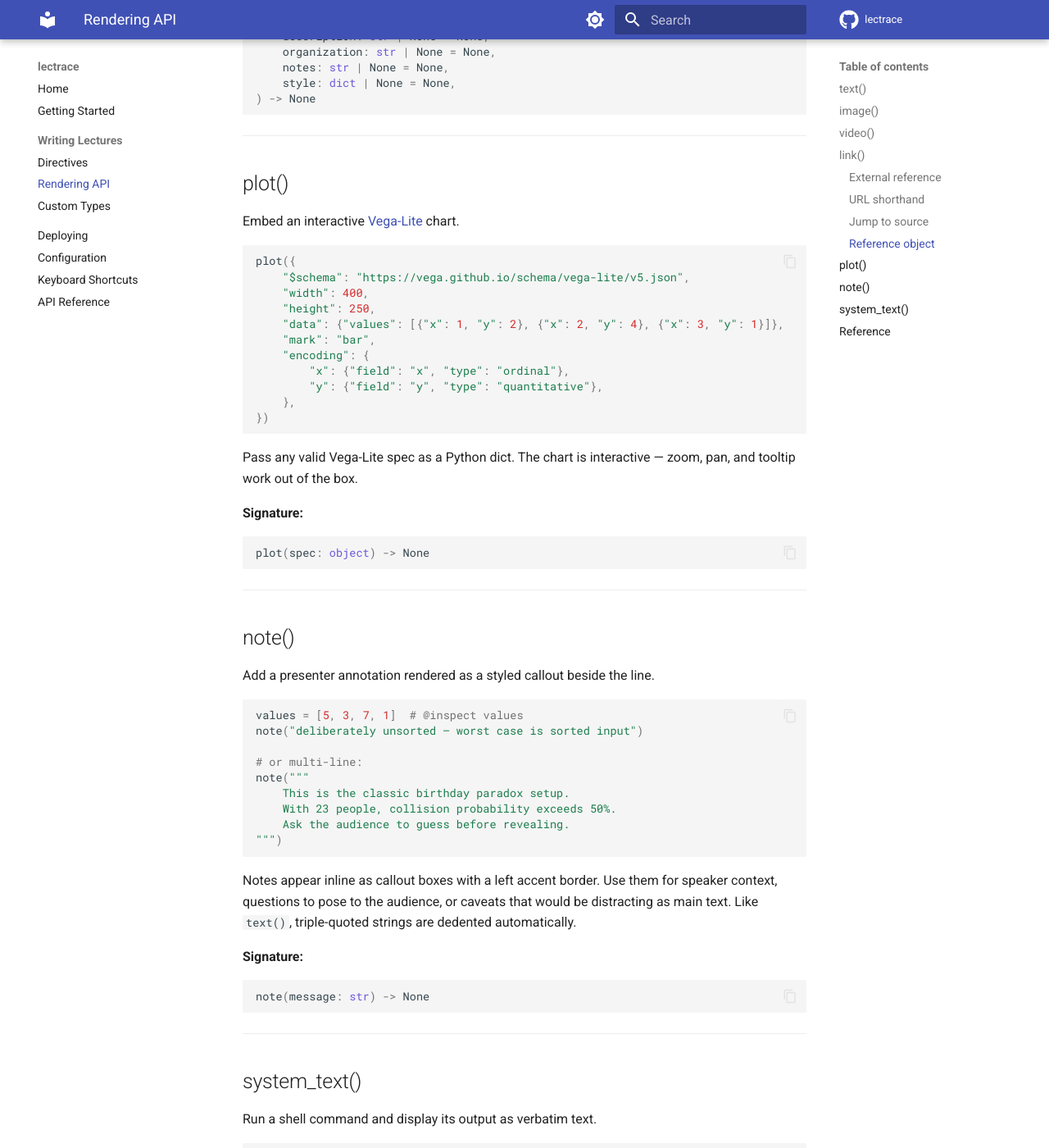
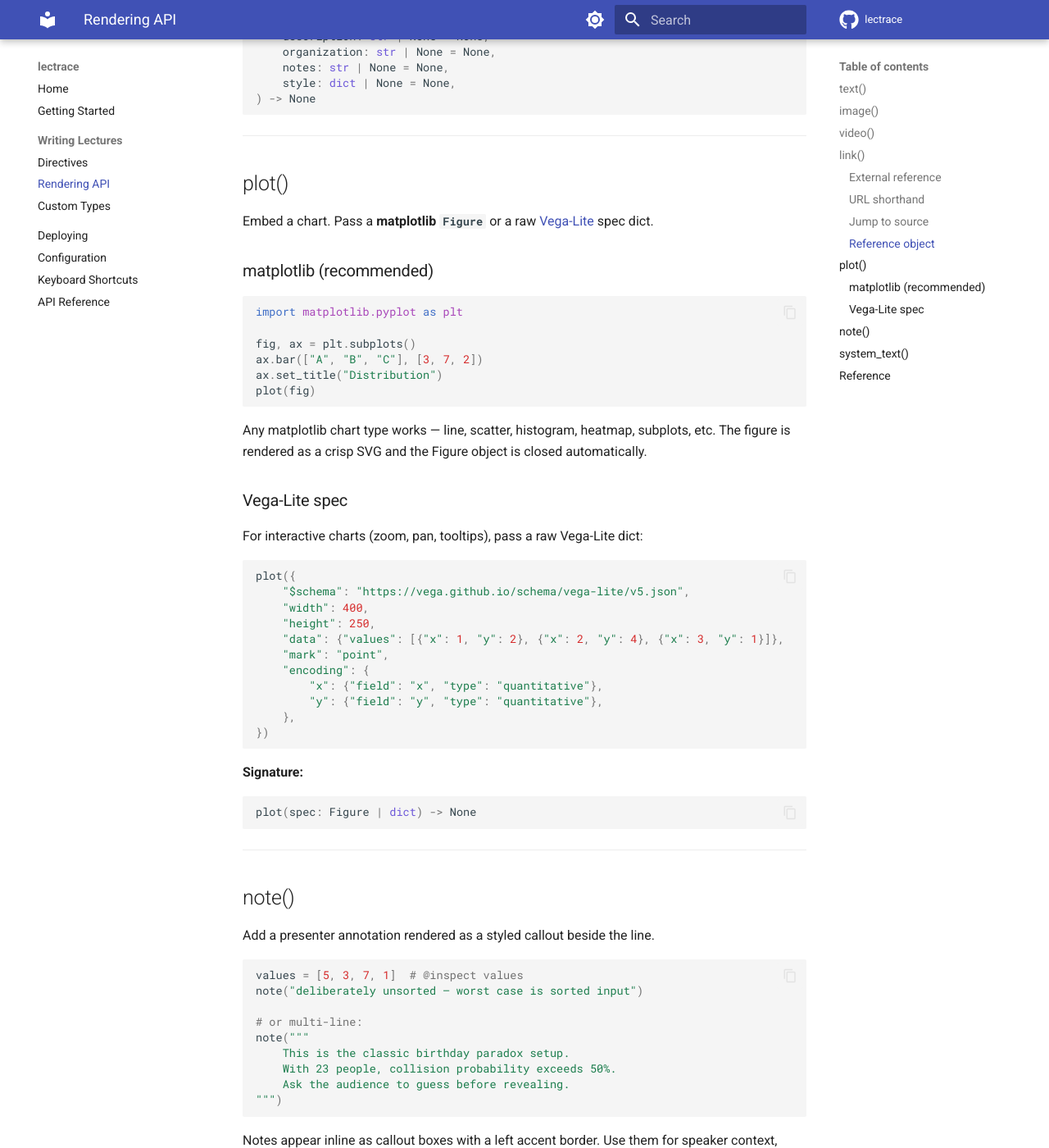
Before and after one commit to praisegee/lectrace, an MkDocs documentation site: the page built from docs/rendering-api.md, in a window 1280 px wide and 1400 px high, scrolled down 2896 px. Shown: the whole window at 82% size. Built offline with MkDocs 1.6.1 and Material for MkDocs 9.7.7, drawn with Linux system fonts in a browser that asks for light colours; comment, search, counter and statistics services are not loaded.

Commit message:
accept matplotlib figures in plot() and bump to 1.1.3

````diff
--- a/docs/rendering-api.md
+++ b/docs/rendering-api.md
@@ -154,7 +154,24 @@ link(
 
 ## plot()
 
-Embed an interactive [Vega-Lite](https://vega.github.io/vega-lite/) chart.
+Embed a chart. Pass a **matplotlib `Figure`** or a raw [Vega-Lite](https://vega.github.io/vega-lite/) spec dict.
+
+### matplotlib (recommended)
+
+```python
+import matplotlib.pyplot as plt
+
+fig, ax = plt.subplots()
+ax.bar(["A", "B", "C"], [3, 7, 2])
+ax.set_title("Distribution")
+plot(fig)
+```
+
+Any matplotlib chart type works — line, scatter, histogram, heatmap, subplots, etc. The figure is rendered as a crisp SVG and the Figure object is closed automatically.
+
+### Vega-Lite spec
+
+For interactive charts (zoom, pan, tooltips), pass a raw Vega-Lite dict:
 
 ```python
 plot({
@@ -162,20 +179,18 @@ plot({
     "width": 400,
     "height": 250,
     "data": {"values": [{"x": 1, "y": 2}, {"x": 2, "y": 4}, {"x": 3, "y": 1}]},
-    "mark": "bar",
+    "mark": "point",
     "encoding": {
-        "x": {"field": "x", "type": "ordinal"},
+        "x": {"field": "x", "type": "quantitative"},
         "y": {"field": "y", "type": "quantitative"},
     },
 })
 ```
 
-Pass any valid Vega-Lite spec as a Python dict. The chart is interactive — zoom, pan, and tooltip work out of the box.
-
 **Signature:**
 
 ```python
-plot(spec: object) -> None
+plot(spec: Figure | dict) -> None
 ```
 
 ---
--- a/lectrace/__init__.py
+++ b/lectrace/__init__.py
@@ -10,7 +10,7 @@ from lectrace.renderings import (
     video,
 )
 
-__version__ = "1.1.2"
+__version__ = "1.1.3"
 
 __all__ = [
     "text",
--- a/pyproject.toml
+++ b/pyproject.toml
@@ -4,7 +4,7 @@ build-backend = "hatchling.build"
 
 [project]
 name = "lectrace"
-version = "1.1.2"
+version = "1.1.3"
 description = "Write Python lecture code. Get an interactive viewer on GitHub Pages."
 readme = "README.md"
 license = { file = "LICENSE" }
````
Also changed, not shown: 1 other file.
